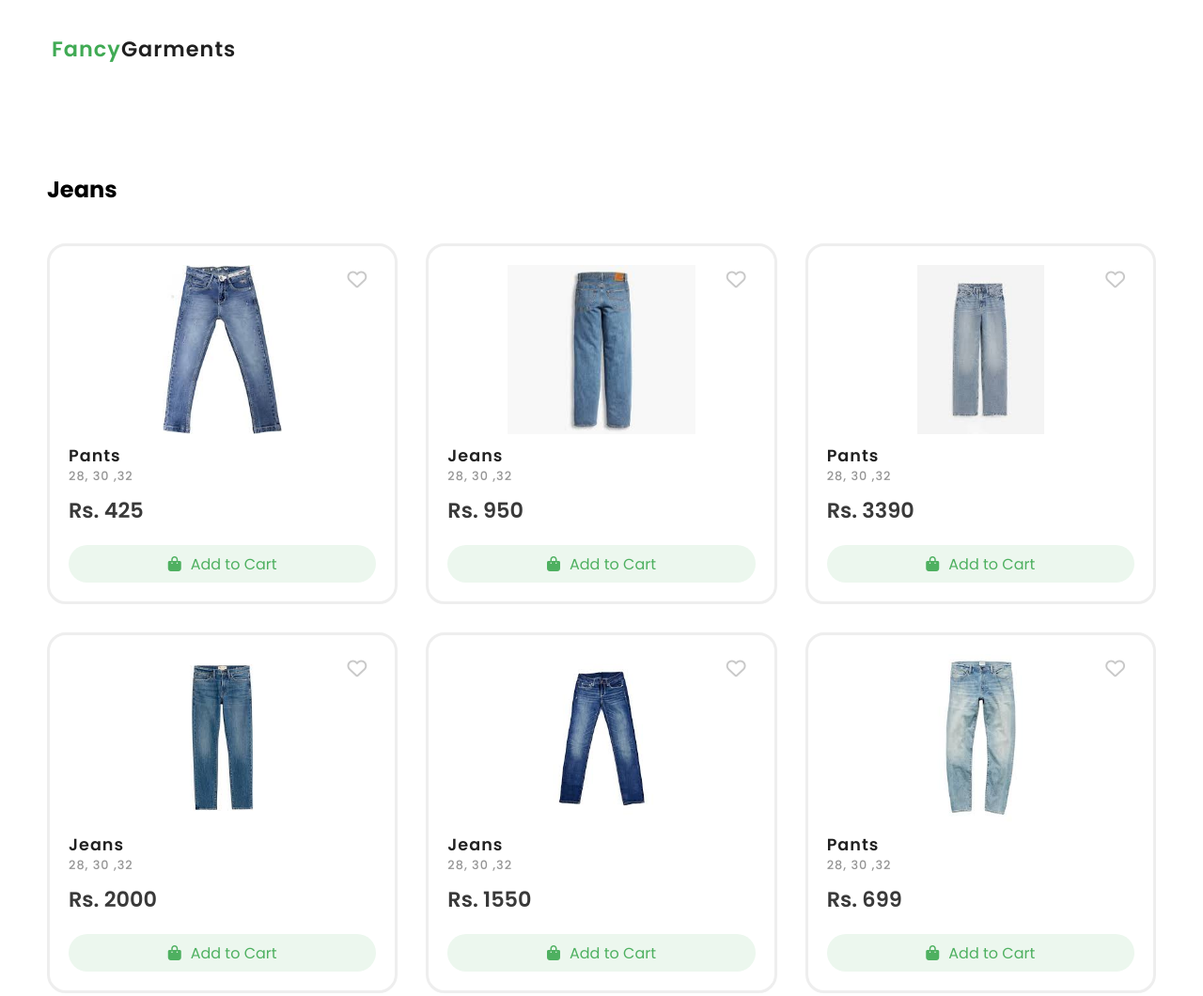
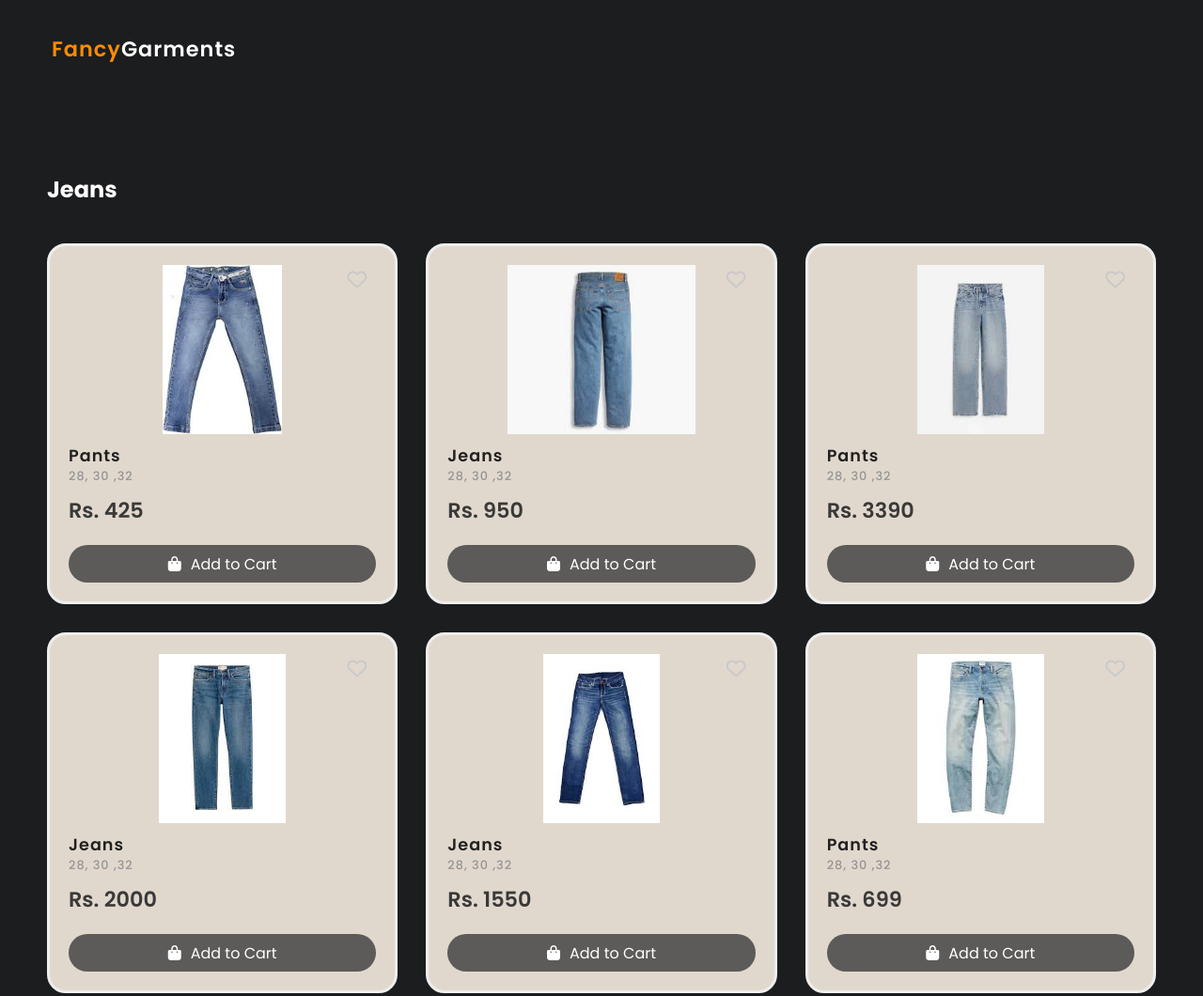
Before and after one commit to IshaanKhullar0007/Clothing-Website, a website: page Fancy-Garments/Baby Care Category Page HTML.html in a window 1280 px wide. Shown: the whole page at 94% size. Drawn offline with Linux system fonts and the light colour scheme.

Commit message:
Update Baby Care Category Page CSS.css

```diff
--- a/Fancy-Garments/Baby Care Category Page CSS.css
+++ b/Fancy-Garments/Baby Care Category Page CSS.css
@@ -7,7 +7,10 @@
     box-sizing: border-box;
     scroll-behavior: smooth;
 }
-
+body{
+    background-color:#1b1d1f;
+    color: white;
+}
 .navigation{
     display: flex;
     justify-content: space-between;
@@ -20,14 +23,14 @@
 }
 
 .logo span{
-    color: #40aa54;
+    color: rgb(255, 140, 0) ;
 	text-decoration:none;
 }
 .logo{
     font-size: 1.4rem;
     font-weight: 600;
     letter-spacing: 1px;
-    color: #202020;
+    color: white;
 	text-decoration:none;
 }
 
@@ -58,7 +61,7 @@
     width: 100%;
     border: 3px solid #eeeeee;
     border-radius: 20px;
-    background-color: #ffffff;
+    background-color: rgb(225, 216, 205);
     padding: 20px;
     display: flex;
     flex-direction: column;
@@ -93,8 +96,8 @@
 .product-box .cart-btn{
     width:100%;
     height: 40px;
-    background-color: #ecf7ee;
-    color: #4eb060;
+    background-color: #3b3b3bcb;
+    color: white;
     display: flex;
     justify-content: center;
     align-items: center;
```
